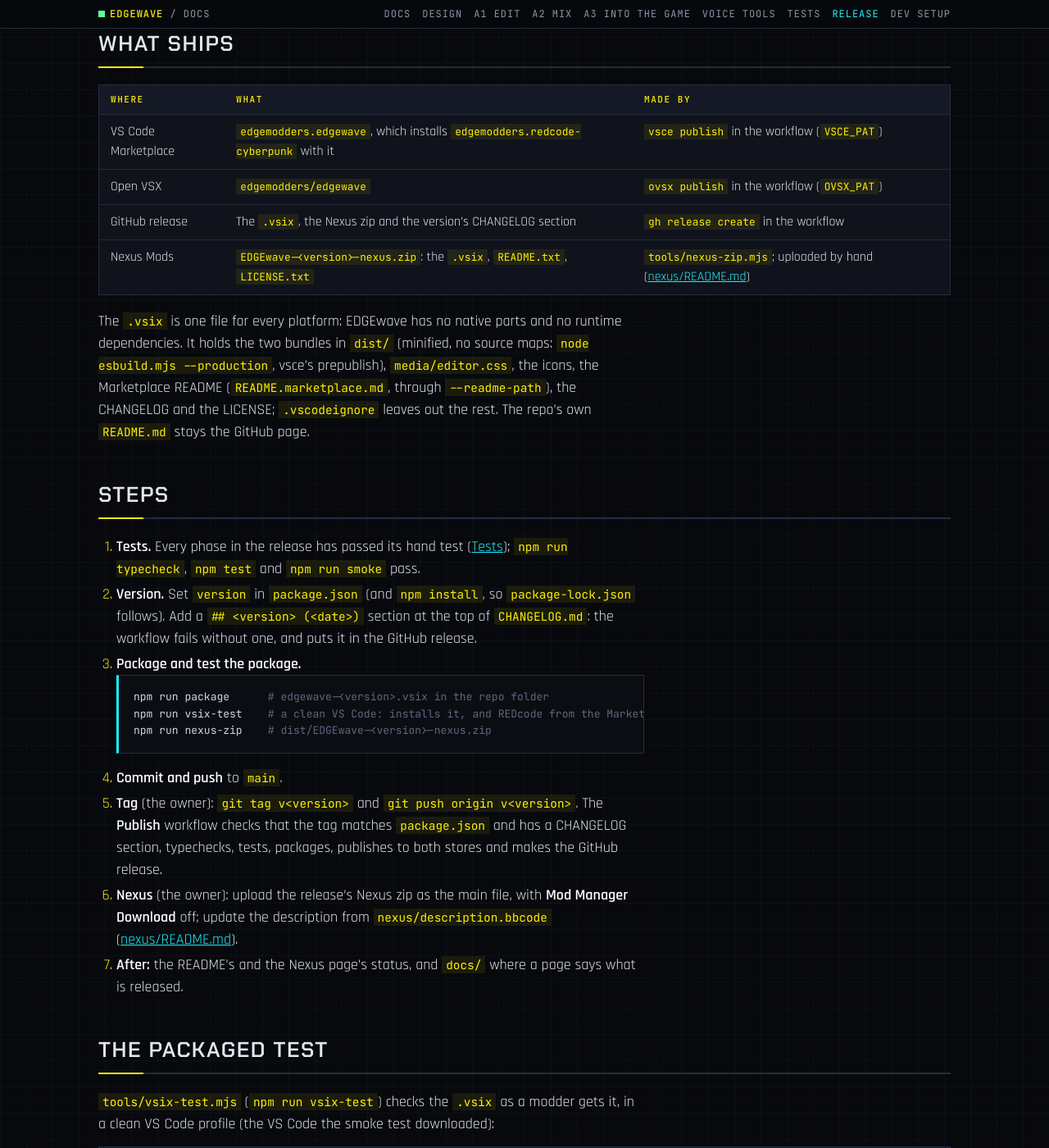
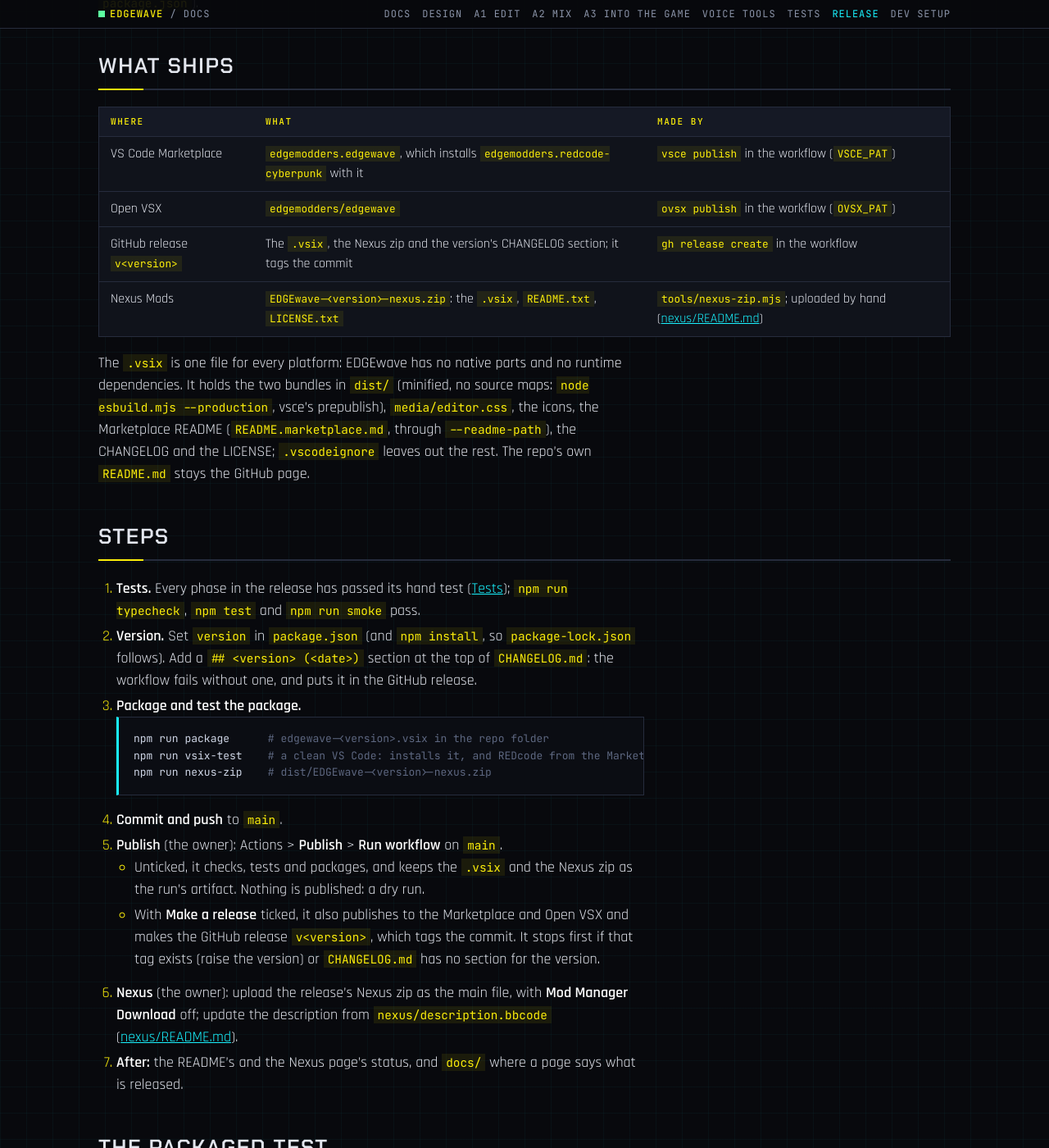
Before and after one commit to Edgemodders/EDGEwave, a Jekyll site: the page built from docs/release.md, in a window 1280 px wide and 1400 px high, scrolled down 275 px. Shown: the whole window at 82% size. Built offline with Jekyll 4.4.1, drawn with Linux system fonts in a browser that asks for light colours; our own code applies the rules of GitHub Pages for plain Markdown files; some of the changed text lies outside the part shown.

Commit message:
Release: Publish runs from the Actions tab, with Make a release, as REDnode's
Unticked it checks, tests and packages, keeping the vsix and Nexus zip as
the run's artifact; ticked it also publishes and makes the GitHub release,
which tags the commit. It stops if the tag exists or CHANGELOG has no
section for the version.

Co-Authored-By: Claude Opus 5.5 <noreply@anthropic.com>

````diff
--- a/docs/release.md
+++ b/docs/release.md
@@ -1,6 +1,6 @@
 # Release
 
-How a version of EDGEwave goes out: to the VS Code Marketplace and Open VSX by the **Publish** workflow, and to Nexus Mods by hand. The first release is 0.1.0, as a preview (`"preview": true` in `package.json`).
+How a version of EDGEwave goes out: to the VS Code Marketplace and Open VSX by the **Publish** workflow, run by hand from the Actions tab as REDnode's Release workflow is, and to Nexus Mods by hand. The first release is 0.1.0, as a preview (`"preview": true` in `package.json`).
 
 ## What ships
 
@@ -8,7 +8,7 @@ How a version of EDGEwave goes out: to the VS Code Marketplace and Open VSX by t
 |---|---|---|
 | VS Code Marketplace | `edgemodders.edgewave`, which installs `edgemodders.redcode-cyberpunk` with it | `vsce publish` in the workflow (`VSCE_PAT`) |
 | Open VSX | `edgemodders/edgewave` | `ovsx publish` in the workflow (`OVSX_PAT`) |
-| GitHub release | The `.vsix`, the Nexus zip and the version's CHANGELOG section | `gh release create` in the workflow |
+| GitHub release `v<version>` | The `.vsix`, the Nexus zip and the version's CHANGELOG section; it tags the commit | `gh release create` in the workflow |
 | Nexus Mods | `EDGEwave-<version>-nexus.zip`: the `.vsix`, `README.txt`, `LICENSE.txt` | `tools/nexus-zip.mjs`; uploaded by hand ([nexus/README.md](https://github.com/Edgemodders/EDGEwave/blob/main/nexus/README.md)) |
 
 The `.vsix` is one file for every platform: EDGEwave has no native parts and no runtime dependencies. It holds the two bundles in `dist/` (minified, no source maps: `node esbuild.mjs --production`, vsce's prepublish), `media/editor.css`, the icons, the Marketplace README (`README.marketplace.md`, through `--readme-path`), the CHANGELOG and the LICENSE; `.vscodeignore` leaves out the rest. The repo's own `README.md` stays the GitHub page.
@@ -24,7 +24,9 @@ The `.vsix` is one file for every platform: EDGEwave has no native parts and no
    npm run nexus-zip    # dist/EDGEwave-<version>-nexus.zip
    ```
 4. **Commit and push** to `main`.
-5. **Tag** (the owner): `git tag v<version>` and `git push origin v<version>`. The **Publish** workflow checks that the tag matches `package.json` and has a CHANGELOG section, typechecks, tests, packages, publishes to both stores and makes the GitHub release.
+5. **Publish** (the owner): Actions > **Publish** > **Run workflow** on `main`.
+   - Unticked, it checks, tests and packages, and keeps the `.vsix` and the Nexus zip as the run's artifact. Nothing is published: a dry run.
+   - With **Make a release** ticked, it also publishes to the Marketplace and Open VSX and makes the GitHub release `v<version>`, which tags the commit. It stops first if that tag exists (raise the version) or `CHANGELOG.md` has no section for the version.
 6. **Nexus** (the owner): upload the release's Nexus zip as the main file, with **Mod Manager Download** off; update the description from `nexus/description.bbcode` ([nexus/README.md](https://github.com/Edgemodders/EDGEwave/blob/main/nexus/README.md)).
 7. **After:** the README's and the Nexus page's status, and `docs/` where a page says what is released.
 
````
Also changed, not shown: CLAUDE.md (+1 -1 lines), .github/workflows/publish.yml.
